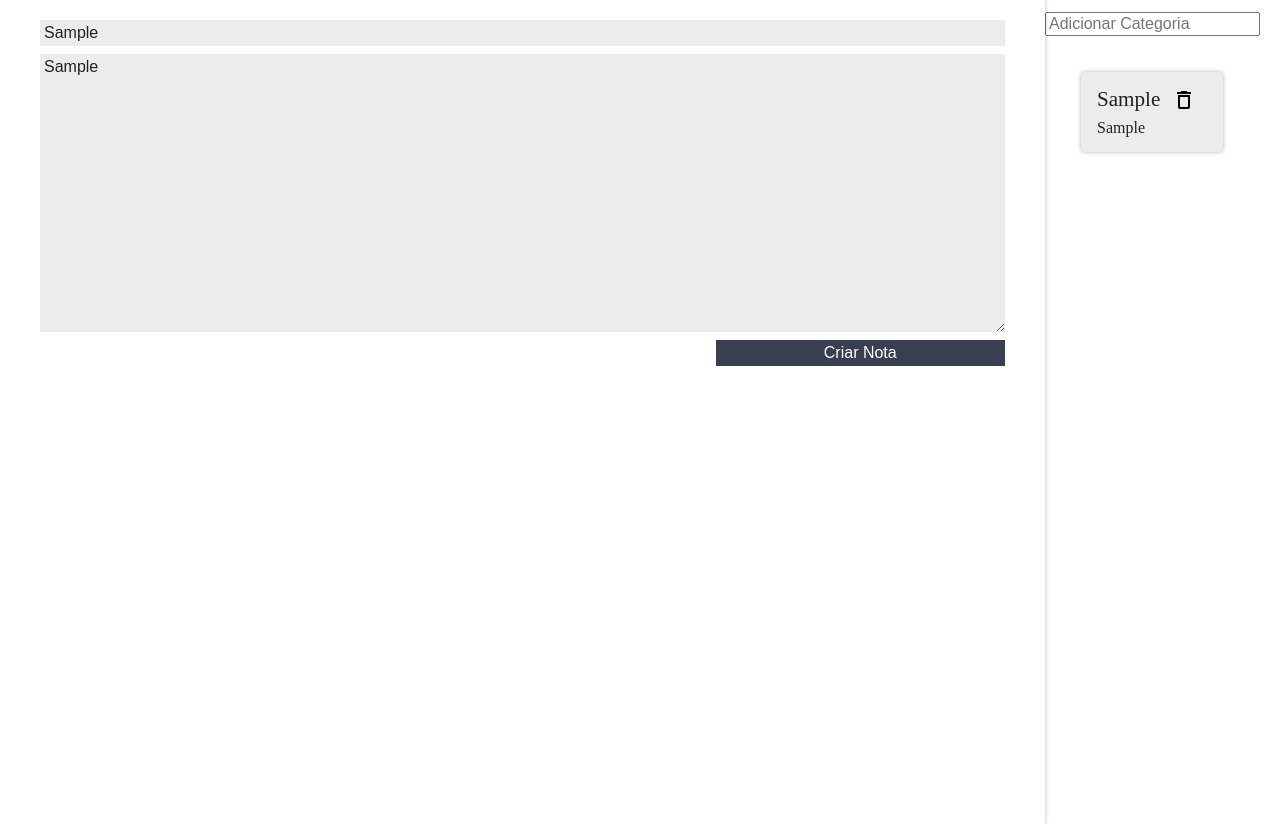
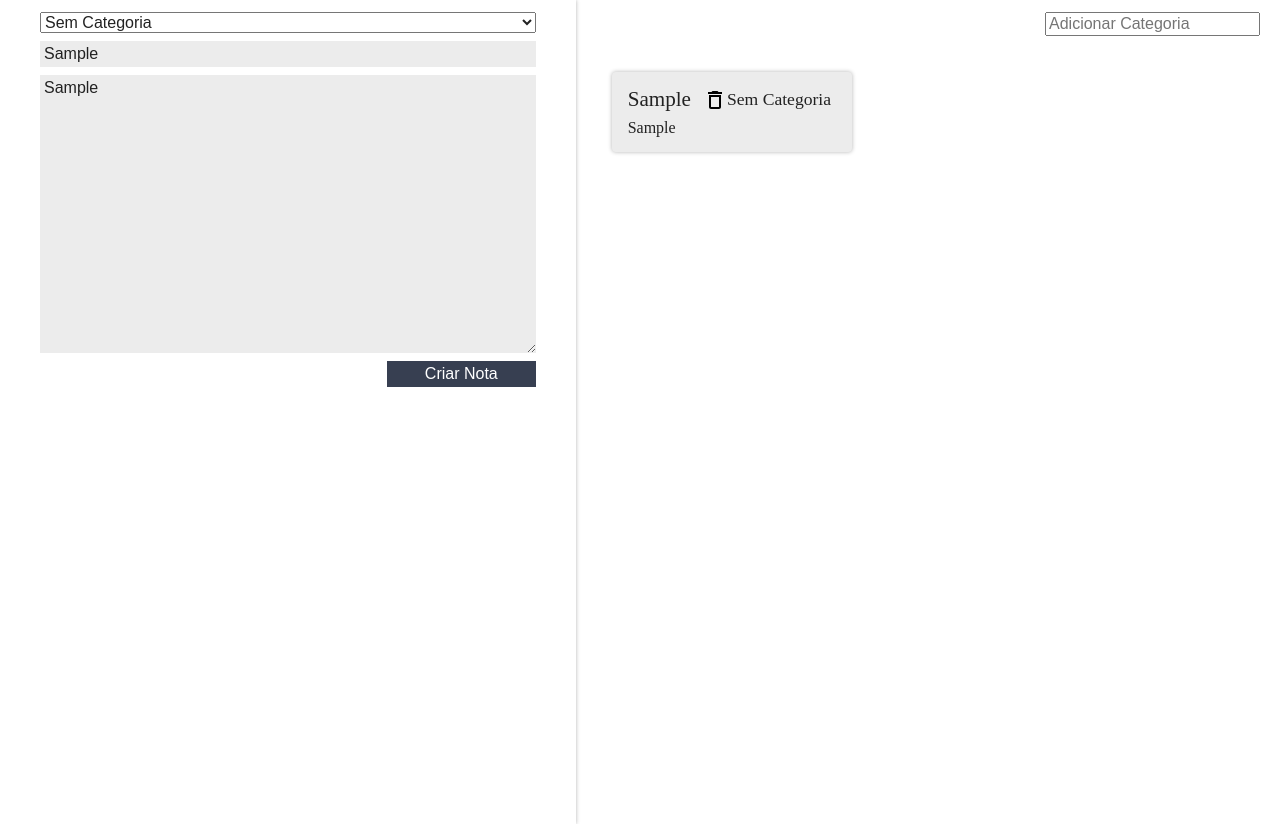
Before and after one commit to LuisRuiz54/React-Projeto-BlocDeNotas, a React (Create React App) app in the folder ceep/: page / in a window 1280 px wide. Both pictures are taken after typing "Sample", "Sample" into the empty fields and a click on the button "Criar Nota". Built offline with nearby package versions, Linux system fonts and the light colour scheme.

Commit message:
Adicionando categorias dinamicas para minhas notas

```diff
--- a/ceep/src/App.js
+++ b/ceep/src/App.js
@@ -14,8 +14,8 @@ class App extends Component {
     };
   }
 
-  criarNota(titulo, texto) {
-    const novaNota = { titulo, texto };
+  criarNota(titulo, texto, categoria) {
+    const novaNota = { titulo, texto, categoria };
     const novoArrayNotas = [...this.state.notas, novaNota];
     const novoEstado = {
       notas: novoArrayNotas,
@@ -38,7 +38,10 @@ class App extends Component {
   render() {
     return (
       <section className="conteudo">
-        <FormularioCadastro criarNota={this.criarNota.bind(this)} />
+        <FormularioCadastro
+        categorias={this.state.categorias}
+        criarNota={this.criarNota.bind(this)} />
+
         <main className="conteudo-principal">
           <ListaDeCategorias
             adicionarCategoria={this.adicionarCategoria.bind(this)}
--- a/ceep/src/assets/App.css
+++ b/ceep/src/assets/App.css
@@ -2,6 +2,9 @@
   display: flex;
 }
 
+.conteudo-principal{
+  flex-grow: 3;
+}
 :root {
   --primaria: #58a4b0;
   --secundaria: #373f51;
--- a/ceep/src/components/CardNota/CardNota.jsx
+++ b/ceep/src/components/CardNota/CardNota.jsx
@@ -15,6 +15,7 @@ class CardNota extends Component {
         <header className="card-nota_cabecalho">
           <h3 className="card-nota_titulo">{this.props.titulo}</h3>
           <DeleteSvg onClick={this.apagar.bind(this)} />
+          <h4>{this.props.categoria}</h4>
         </header>
         <p className="card-nota_texto">{this.props.texto}</p>
       </section>
--- a/ceep/src/components/FormularioCadastro/FormularioCadastro.jsx
+++ b/ceep/src/components/FormularioCadastro/FormularioCadastro.jsx
@@ -6,6 +6,7 @@ class FormularioCadastro extends Component {
     super(props);
     this.titulo ="";
     this.texto ="";
+    this.categoria = "Sem Categoria";
   }
 
   _handleMudancaTitulo(evento){
@@ -18,10 +19,16 @@ class FormularioCadastro extends Component {
     this.texto = evento.target.value;
   }
 
+  _handleMudancaCategoria(evento){
+    evento.stopPropagation();
+    this.categoria = evento.target.value;
+  }
+
+
   _criarNota(evento){
     evento.preventDefault();
     evento.stopPropagation();
-    this.props.criarNota(this.titulo, this.texto);
+    this.props.criarNota(this.titulo, this.texto, this.categoria);
 
   }
 
@@ -30,6 +37,16 @@ class FormularioCadastro extends Component {
       <form className="form-cadastro"
         onSubmit={this._criarNota.bind(this)}
       >
+      <select className="form-cadastro-input"
+        onChange={this._handleMudancaCategoria.bind(this)}>
+        <option>Sem Categoria</option>
+
+        {this.props.categorias.map((categoria =>{
+           return <option>{categoria}</option>}
+          ))}
+      </select>
+
+
         <input
           type="text"
           placeholder="Título"
--- a/ceep/src/components/ListaDeCategorias/ListaDeCategorias.jsx
+++ b/ceep/src/components/ListaDeCategorias/ListaDeCategorias.jsx
@@ -1,8 +1,9 @@
 import React, { Component } from "react";
 import "./estilo.css";
+
 class ListaDeCategorias extends Component {
   _handleEventoInput(e) {
-    if (e.key == "Enter") {
+    if (e.key === "Enter") {
       let valorCategoria = e.target.value;
       this.props.adicionarCategoria(valorCategoria);
     }
--- a/ceep/src/components/ListaDeCategorias/index.js
+++ b/ceep/src/components/ListaDeCategorias/index.js
@@ -1,3 +1,3 @@
-import ListaDeCategorias from './ListaDeCategorias';
+import ListaDeCategorias from "./ListaDeCategorias";
 
 export default ListaDeCategorias;
--- a/ceep/src/components/ListaDeNotas/ListaDeNotas.jsx
+++ b/ceep/src/components/ListaDeNotas/ListaDeNotas.jsx
@@ -14,7 +14,9 @@ class ListaDeNotas extends Component {
               indice={index}
               apagarNota={this.props.apagarNota}
               titulo={nota.titulo}
-              texto={nota.texto}/>
+              texto={nota.texto}
+              categoria={nota.categoria}/>
+
             </li>
           );
         })}
```
Lines whose indentation alone changed are shown as unchanged.
